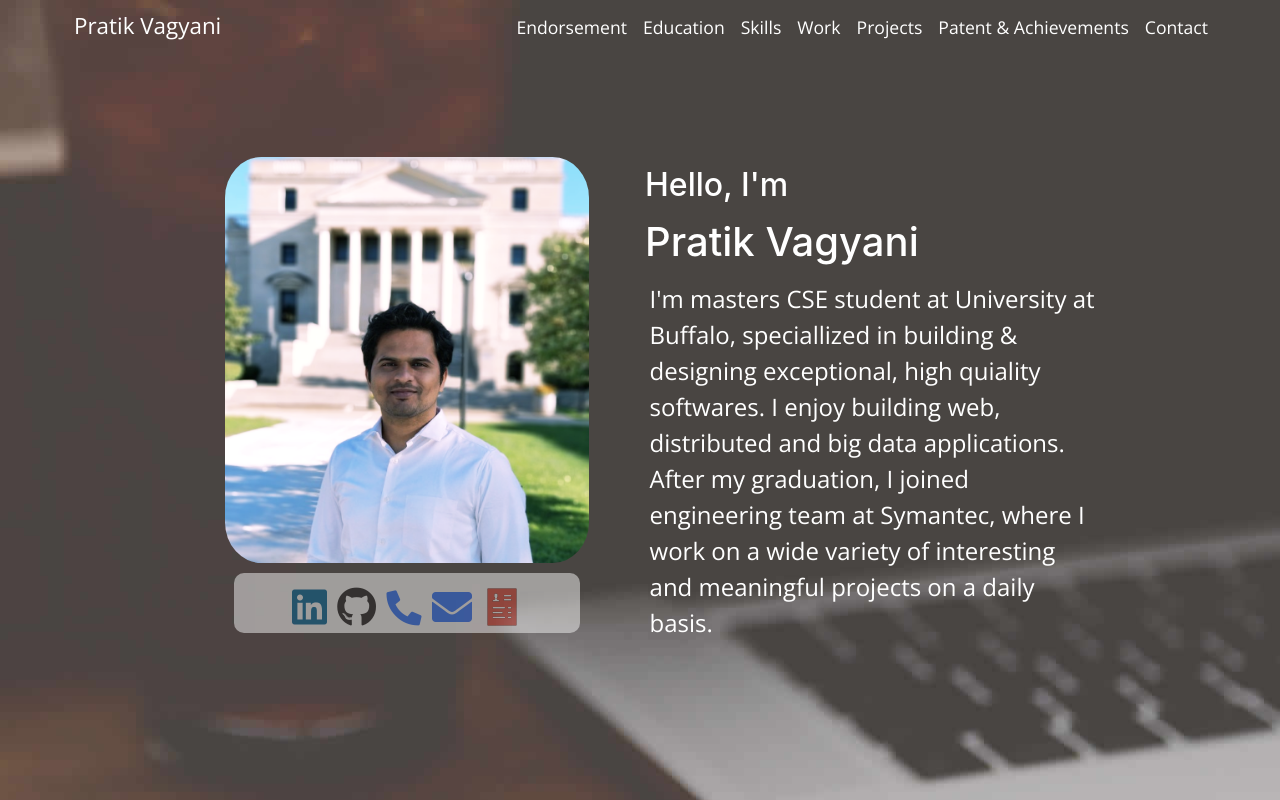
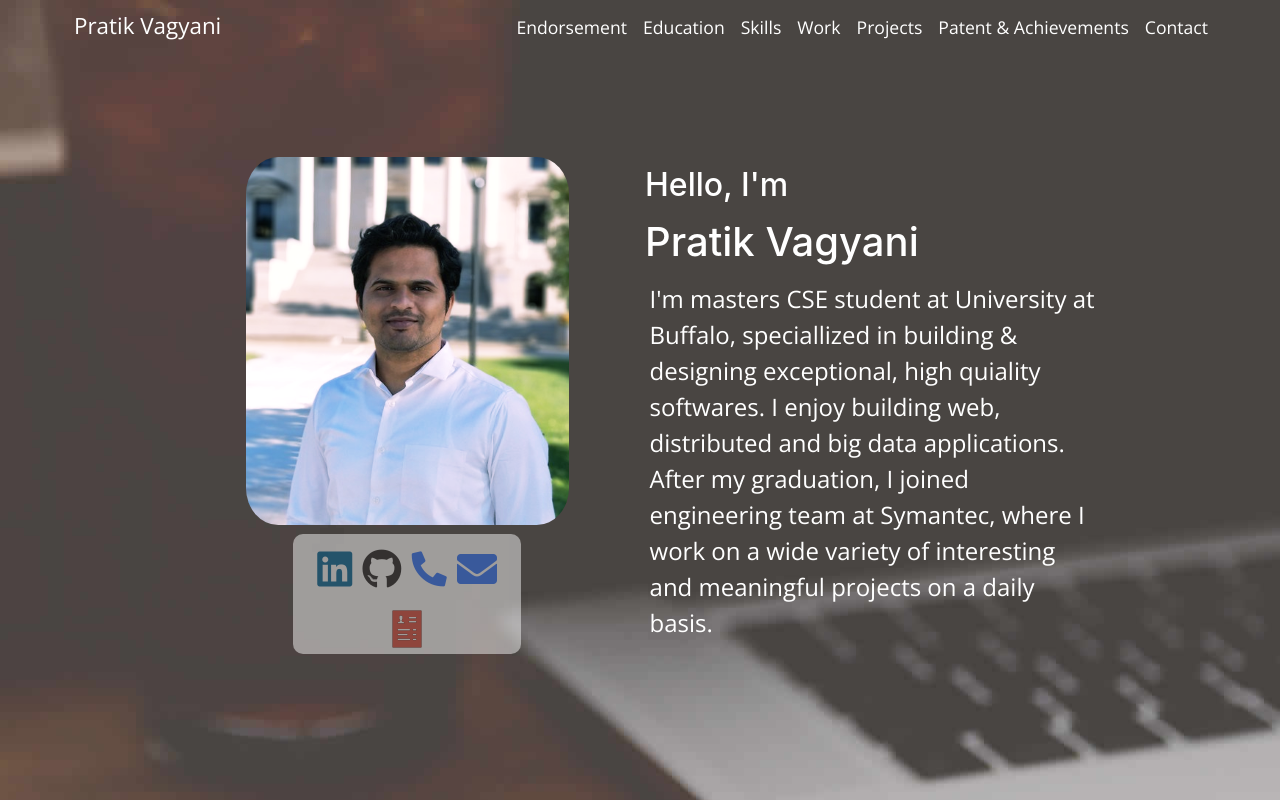
Before and after one commit to pratik027/pratik-vagyani, a plain HTML site: page index.html in a window 1280 px wide. Shown: the top 800 px of the page. Drawn offline with nearby package versions, Linux system fonts and the light colour scheme; a web font is replaced by a local one.

Commit message:
Updated Profile photo and animation

```diff
--- a/css/index.css
+++ b/css/index.css
@@ -64,7 +64,7 @@ background-color:#FFFFFF;
 /*  Introduction Containers -----------------------------*/
 .intro-container{
   /* background-color: #A5FFD6; */
-  height: 55rem;
+  height: 50rem;
 }
 .intro-row{
   height: 30rem;
@@ -330,6 +330,11 @@ background-color: #FFFFFF;
     z-index: 2;
   }
 }
+@media (min-width: 1193px) {
+.contact-short{
+  margin: 1% 25%;
+}
+}
 /*
 color coding:
 1.white blue
--- a/index.html
+++ b/index.html
@@ -75,7 +75,7 @@
               <!-- Image Col Left-side -->
               <div class="col col-md-6 col-sm-12">
                 <div class="profile-col">
-                  <img class="profile-image" src="img/pratik_image.png" alt="Pratik Vagyani's Picture">
+                  <img class="profile-image" src="img/pratik_image1.png" alt="Pratik Vagyani's Picture">
                   <div class="contact-short">
                     <a href="https://www.linkedin.com/in/pratik-vagyani/"><i class="fab con-icon fa-linkedin"></i></a>
                     <a href="https://github.com/pratik027"><i class="fab con-icon fa-github" ></i></a>
@@ -523,8 +523,8 @@ Kafka queues to publish results.
     <script src="https://unpkg.com/aos@next/dist/aos.js"></script>
     <script>
       AOS.init({
-        offset:400,
-        duration:1000}
+        offset:300,
+        duration:900}
       );
     </script>
     <script src="https://ajax.googleapis.com/ajax/libs/jquery/3.4.1/jquery.min.js"></script>
```
